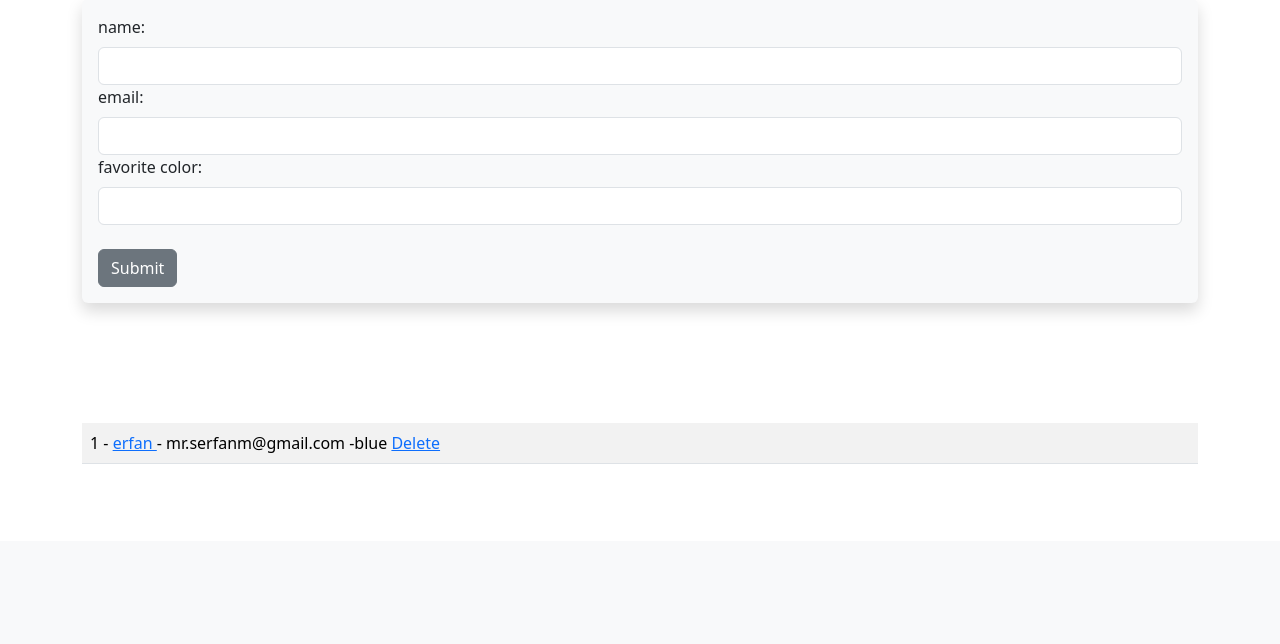
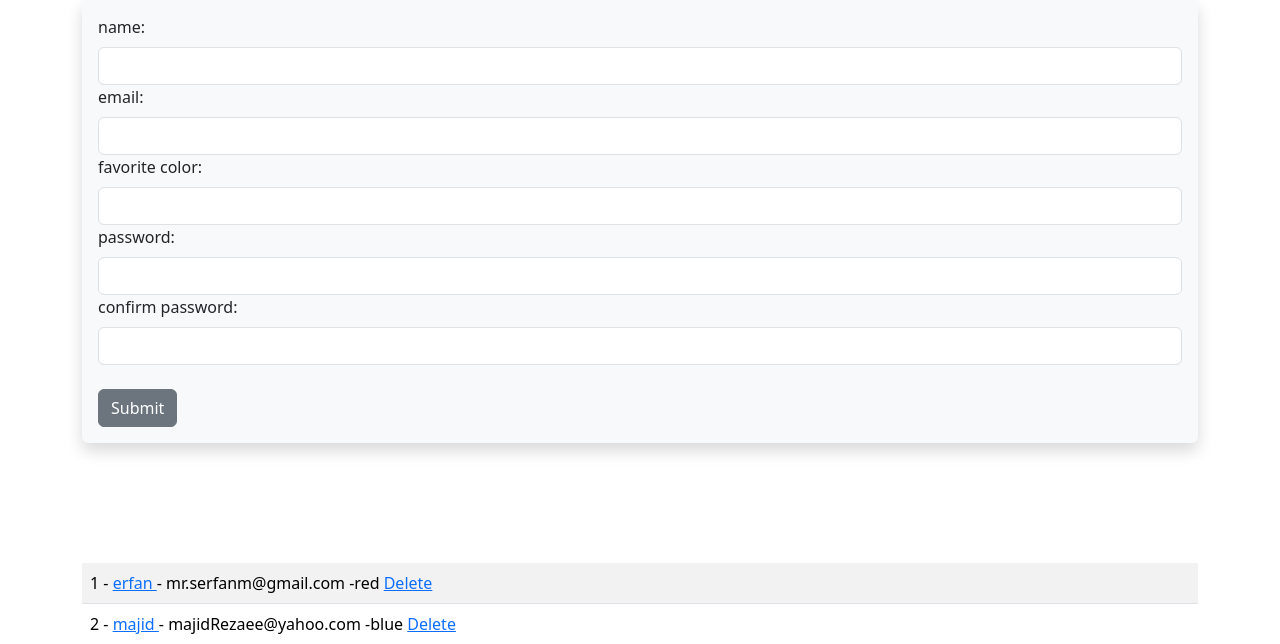
Before and after one commit to s-erfanm/blog, a Flask app: page /delete/3 in a window 1280 px wide. Shown: the part 259-903 px from the top of the page. Before the commit the page ends 723 px from the top, so only its background shows below. Run offline with Flask 3, Linux system fonts and the light colour scheme; data comes from the database, SQL or seed files in the repository.

Commit message:
added hashing password using werkzueg and bycrpyt

```diff
--- a/app.py
+++ b/app.py
@@ -1,12 +1,13 @@
 from flask import Flask, render_template, url_for, flash, request
 from flask_wtf import FlaskForm
-from wtforms import StringField, SubmitField, BooleanField
-from wtforms.validators import DataRequired
+from wtforms import StringField, SubmitField, BooleanField, PasswordField
+from wtforms.validators import DataRequired, EqualTo, Length
 import os
 from flask_sqlalchemy import SQLAlchemy
 from flask_migrate import Migrate
-
+from flask_bcrypt import Bcrypt
 import datetime
+from werkzeug.security import generate_password_hash, check_password_hash
 
 app = Flask(__name__)
 
@@ -18,6 +19,7 @@
 
 db = SQLAlchemy(app)
 migrate = Migrate(app, db)
+bcrypt = Bcrypt(app)
 
 
 class Users(db.Model):
@@ -25,7 +27,7 @@
     name = db.Column(db.String(64), nullable=False)
     email = db.Column(db.String(128), nullable=False, unique=True)
     color = db.Column(db.String(128))
-    # isGay = db.Column(db.Boolean, default=False)
+    password_hash = db.Column(db.String(128), nullable=False)
     date_added = db.Column(db.DateTime, default=datetime.datetime.now)
 
     def __repr__(self):
@@ -42,7 +44,8 @@
     name = StringField("name: ", validators=[DataRequired()])
     email = StringField("email:", validators=[DataRequired()])
     color = StringField("favorite color: ")
-    isGay = BooleanField("Are you Gay?")
+    password_hash = PasswordField("password:", validators= [DataRequired(), EqualTo('password_hash2', message='passwords must match')])
+    password_hash2 = PasswordField("confirm password:", validators=[DataRequired()])
     submit = SubmitField('Submit')
 
 
@@ -60,17 +63,23 @@
 def add_user():
     name = None
     form = UserForm()
-
     if form.validate_on_submit():
+        hashed_password = bcrypt.generate_password_hash(form.password_hash.data).decode('utf-8')
         user = Users.query.filter_by(email=form.email.data).first()
         if user is None:
-            user = Users(name=form.name.data, email=form.email.data, color=form.color.data)
+            user = Users(
+                        name=form.name.data,
+                        email=form.email.data,
+                        color=form.color.data,
+                        password_hash=hashed_password,
+                        )
             db.session.add(user)
             db.session.commit()
         name = form.name.data
         form.name.data = ''
         form.email.data = ''
         form.color.data = ''
+        form.password_hash.data = ''
 
         flash("User added  Successfully !")
     our_users = Users.query.order_by(Users.date_added)
--- a/templates/add_user.html
+++ b/templates/add_user.html
@@ -39,6 +39,11 @@
         {{ form.color.label(class='form-label')}}
         {{ form.color(class='form-control')}}
 
+        {{ form.password_hash.label(class='form-label')}}
+        {{ form.password_hash(class='form-control')}}
+
+        {{ form.password_hash2.label(class='form-label')}}
+        {{ form.password_hash2(class='form-control')}}
         <br>
         {{form.submit(class='btn btn-secondary')}}
 
```
Also changed, not shown: database.db, 1 other file.
